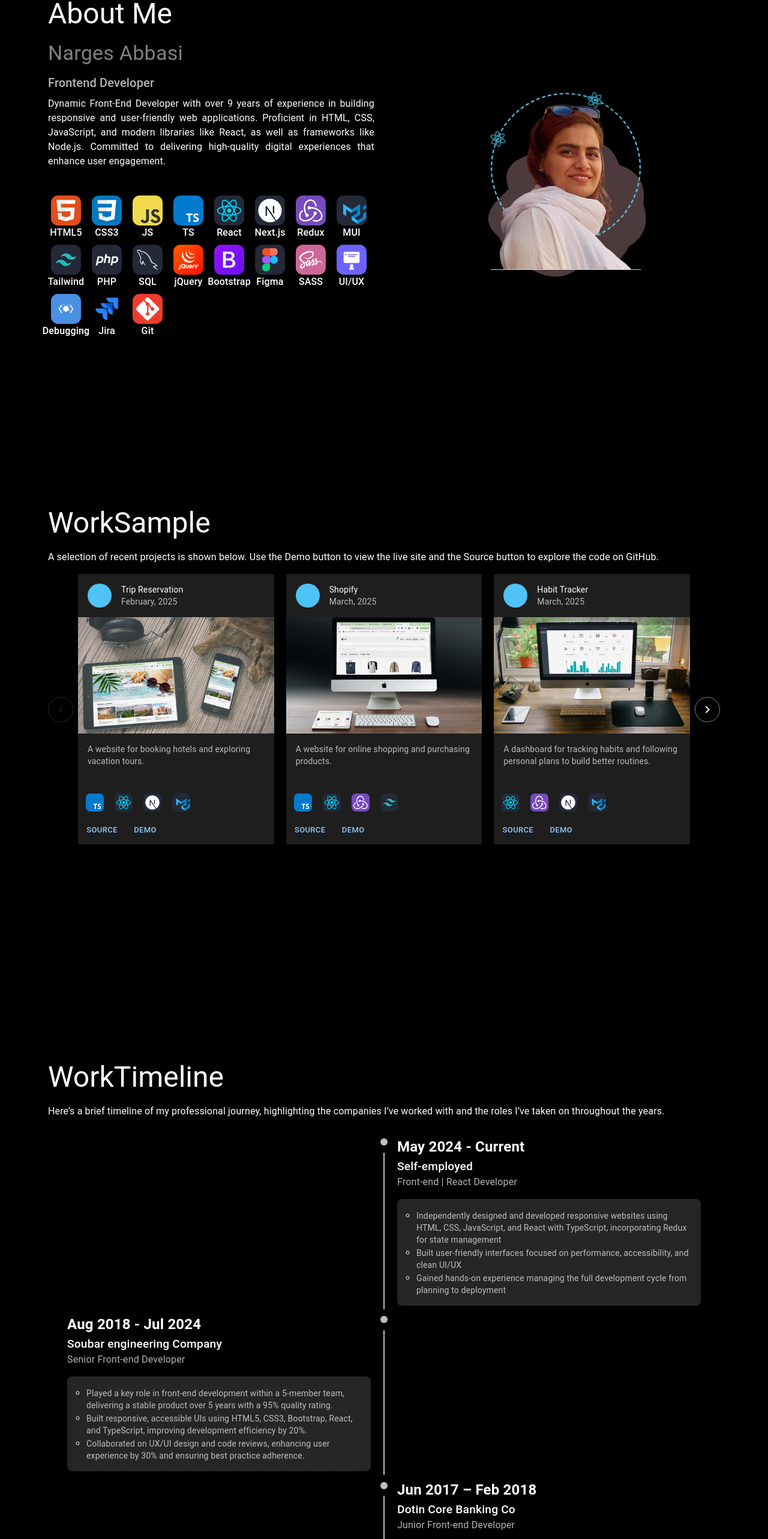
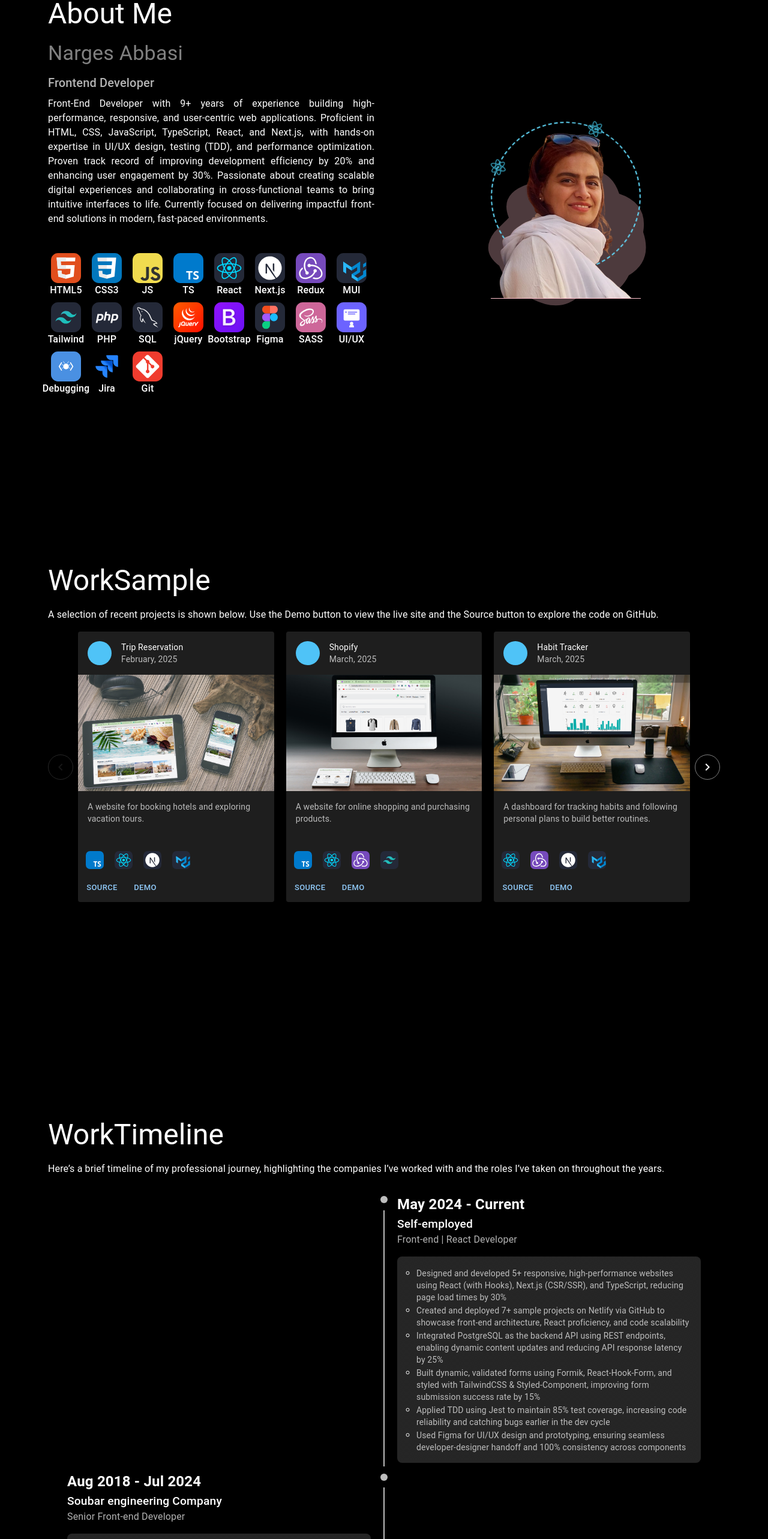
Before and after one commit to narsis-ivy-abbasi/portfolio, a Next.js app: page / in a window 1280 px wide. Shown: the part 221-2787 px from the top of the page at 60% size. Built offline with nearby package versions, Linux system fonts and the light colour scheme; no server answers; some icons are missing.

Commit message:
update some definitions

```diff
--- a/src/components/AboutMe.tsx
+++ b/src/components/AboutMe.tsx
@@ -59,11 +59,16 @@ const AboutMe = () => {
             sx={{ textAlign: "justify", paddingBottom: 5 }}
             gutterBottom
           >
-            Dynamic Front-End Developer with over 9 years of experience in
-            building responsive and user-friendly web applications. Proficient
-            in HTML, CSS, JavaScript, and modern libraries like React, as well
-            as frameworks like Node.js. Committed to delivering high-quality
-            digital experiences that enhance user engagement.
+            Front-End Developer with 9+ years of experience building
+            high-performance, responsive, and user-centric web applications.
+            Proficient in HTML, CSS, JavaScript, TypeScript, React, and Next.js,
+            with hands-on expertise in UI/UX design, testing (TDD), and
+            performance optimization. Proven track record of improving
+            development efficiency by 20% and enhancing user engagement by 30%.
+            Passionate about creating scalable digital experiences and
+            collaborating in cross-functional teams to bring intuitive
+            interfaces to life. Currently focused on delivering impactful
+            front-end solutions in modern, fast-paced environments.
           </Typography>
           <Skills skillsInfo={skillsInfo} iconSize={50} />
         </Box>
--- a/src/components/WorkTimeline.tsx
+++ b/src/components/WorkTimeline.tsx
@@ -10,9 +10,12 @@ const WorkTimeline = () => {
       companyName: "Self-employed",
       jobTitle: "Front-end | React Developer",
       details: [
-        "Independently designed and developed responsive websites using HTML, CSS, JavaScript, and React with TypeScript, incorporating Redux for state management",
-        "Built user-friendly interfaces focused on performance, accessibility, and clean UI/UX",
-        "Gained hands-on experience managing the full development cycle from planning to deployment",
+        "Designed and developed 5+ responsive, high-performance websites using React (with Hooks), Next.js (CSR/SSR), and TypeScript, reducing page load times by 30%",
+        "Created and deployed 7+ sample projects on Netlify via GitHub to showcase front-end architecture, React proficiency, and code scalability",
+        "Integrated PostgreSQL as the backend API using REST endpoints, enabling dynamic content updates and reducing API response latency by 25%",
+        "Built dynamic, validated forms using Formik, React-Hook-Form, and styled with TailwindCSS & Styled-Component, improving form submission success rate by 15%",
+        "Applied TDD using Jest to maintain 85% test coverage, increasing code reliability and catching bugs earlier in the dev cycle",
+        "Used Figma for UI/UX design and prototyping, ensuring seamless developer-designer handoff and 100% consistency across components",
       ],
     },
     {
@@ -20,9 +23,9 @@ const WorkTimeline = () => {
       companyName: "Soubar engineering Company",
       jobTitle: "Senior Front-end Developer",
       details: [
-        "Played a key role in front-end development within a 5-member team, delivering a stable product over 5 years with a 95% quality rating.",
-        "Built responsive, accessible UIs using HTML5, CSS3, Bootstrap, React, and TypeScript, improving development efficiency by 20%.",
-        "Collaborated on UX/UI design and code reviews, enhancing user experience by 30% and ensuring best practice adherence.",
+        "Played a key role in front-end development within a 5 member team, delivering a stable product over 5 years with a 95% quality rating",
+        "Developed responsive, WCAG-compliant UIs for enterprise web apps using HTML5, CSS3, React, Bootstrap, and TypeScript, accelerating feature delivery by 20%",
+        "Collaborated in cross-functional teams on UX/UI improvements and code reviews, boosting user satisfaction scores by 30% and enforcing code quality standards",
       ],
     },
     {
@@ -30,9 +33,9 @@ const WorkTimeline = () => {
       companyName: "Dotin Core Banking Co",
       jobTitle: "Junior Front-end Developer",
       details: [
-        "Contributed to the development of a core banking application using Spring Framework and Hibernate, improving performance and streamlining data management.",
-        "Designed and implemented key features such as CRUD operations and bill registration tasks, enhancing operational workflows.",
-        "Collaborated in a 14-member Agile team using Jira, ensuring efficient project delivery through strong cross-functional coordination.",
+        "Assisted in developing a core banking platform using Spring and Hibernate, improving data processing efficiency by 25% through optimized backend queries",
+        "Developed CRUD modules and automated bill registration features, reducing manual processing time by 40% and streamlining banking operations",
+        "Worked within a 14-member Agile team using Jira, delivering biweekly sprints on time and improving cross-functional collaboration through regular stand-ups",
       ],
     },
     {
@@ -40,9 +43,9 @@ const WorkTimeline = () => {
       companyName: "Middle East Bank",
       jobTitle: "Developer",
       details: [
-        "Developed and maintained over 350 PL/SQL code blocks, procedures, and triggers to enhance banking systems and ensure efficient data processing.",
-        "Improved application reliability and integration by debugging Java programs and implementing XML-based data communication interfaces.",
-        "Conducted end-to-end testing, UI enhancements, and bug resolution using tools like Firebug, delivering high-quality, stable banking applications.",
+        "Developed and maintained 350+ PL/SQL scripts to enhance banking workflows, reducing transaction processing time by 30% and ensuring data integrity",
+        "Debugged Java-based backend services and implemented XML data interfaces, increasing integration stability and reducing API errors by 20%",
+        "Performed full-cycle testing and front-end optimizations using Firebug and manual testing, reducing production bugs by 35% and increasing app stability",
       ],
     },
     {
@@ -50,9 +53,9 @@ const WorkTimeline = () => {
       companyName: "Soubar engineering Company",
       jobTitle: "Developer",
       details: [
-        "Developed and deployed desktop applications with a focus on operational efficiency and enhanced user experience using JavaScript and UI/UX best practices.",
-        "Designed and implemented a remote printer control app, improving accessibility and functionality through intuitive interfaces and clean UI design.",
-        "Applied software testing principles and technical writing to reduce bugs by 30% and improve delivery timelines, contributing to overall project success.",
+        "Designed and deployed 5+ desktop applications with JavaScript, applying UI/UX best practices to streamline workflows and boost user task efficiency by 25%",
+        "Built a remote printer control application that reduced print request time by 40%, enhancing accessibility through user-friendly UI design",
+        "Executed unit testing and authored detailed technical documentation, reducing post release bugs by 30% and shortening delivery timelines by 20%",
       ],
     },
   ];
```
Also changed, not shown: 1 other file (tests, documents, lock files or other folders).
